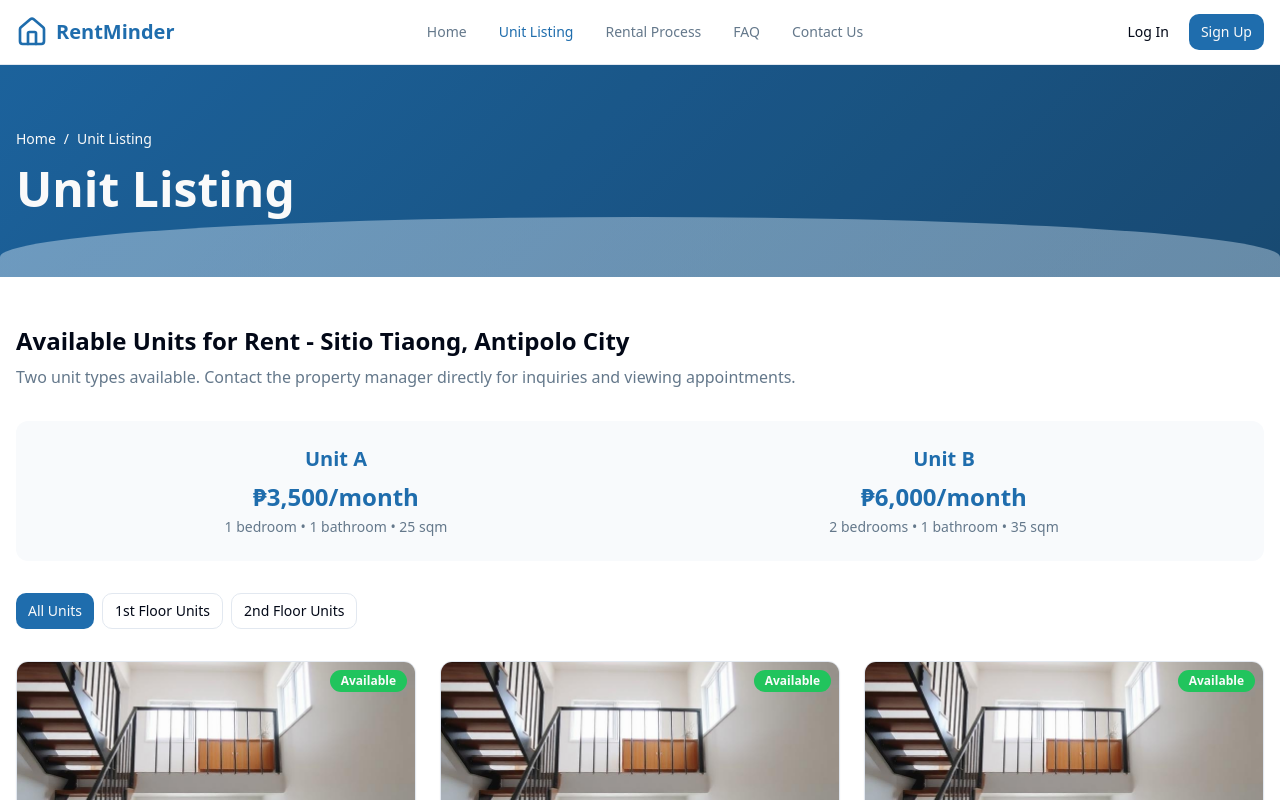
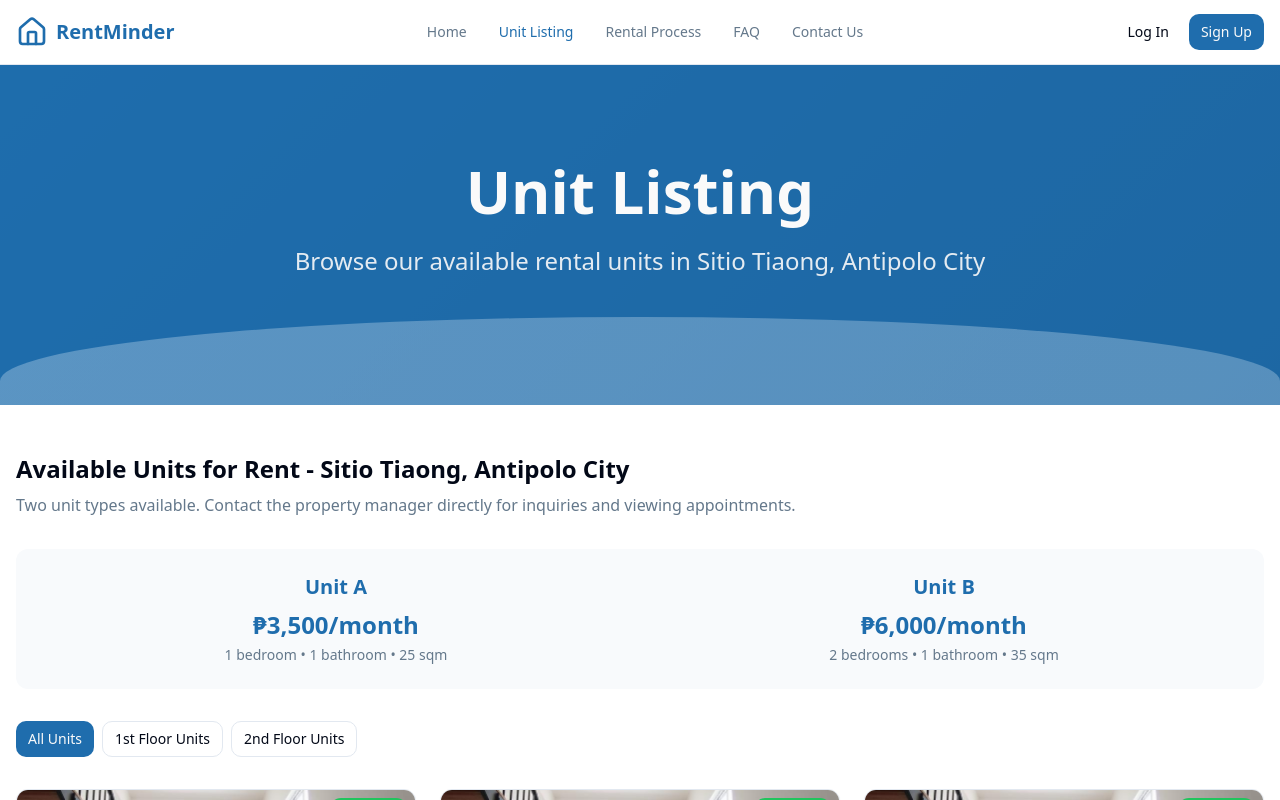
Before and after one commit to wilmadikfitmeow/rentmweb, a React (Vite) app: page /listings in a window 1280 px wide. Shown: the top 800 px of the page. Built offline with nearby package versions, Linux system fonts and the light colour scheme; the HTML template or start-up script is replaced by a standard one.

Commit message:
Update unit listing hero banner style
Match the hero banner style of the unit listing page to the hero banners on other pages, such as the home page. This includes adjusting padding, adding a background overlay, centering content, and increasing heading size for a consistent and professional look.

```diff
--- a/src/pages/Listings.tsx
+++ b/src/pages/Listings.tsx
@@ -122,17 +122,21 @@ const Listings = () => {
       <Header />
 
       {/* Hero Section */}
-      <section className="bg-hero-gradient text-primary-foreground py-16 relative overflow-hidden">
-        <div className="absolute inset-0 bg-black/10"></div>
+      <section className="relative bg-hero-gradient text-primary-foreground py-24 overflow-hidden">
+        <div className="absolute inset-0 bg-primary/80"></div>
         <div className="container mx-auto px-4 relative z-10">
-          <div className="flex items-center space-x-2 text-sm mb-4">
-            <Link to="/" className="hover:underline">Home</Link>
-            <span>/</span>
-            <span>Unit Listing</span>
+          <div className="text-center max-w-4xl mx-auto">
+            <h1 className="text-5xl md:text-6xl font-bold mb-6">
+              Unit Listing
+            </h1>
+            <p className="text-xl md:text-2xl mb-8 text-primary-foreground/90">
+              Browse our available rental units in Sitio Tiaong, Antipolo City
+            </p>
           </div>
-          <h1 className="text-4xl md:text-5xl font-bold">Unit Listing</h1>
         </div>
-        <div className="absolute -bottom-5 left-0 w-full h-20 bg-accent-gradient rounded-t-[100%] opacity-40"></div>
+
+        {/* Decorative elements */}
+        <div className="absolute -bottom-10 left-0 w-full h-32 bg-accent-gradient rounded-t-[100%] opacity-30"></div>
       </section>
 
       {/* Listings Section */}
```
